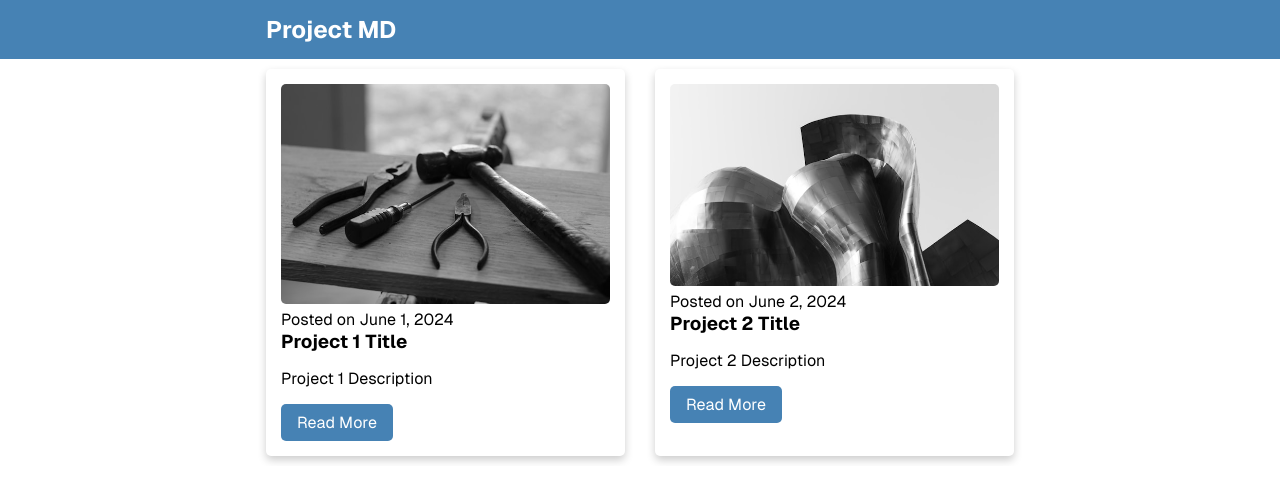
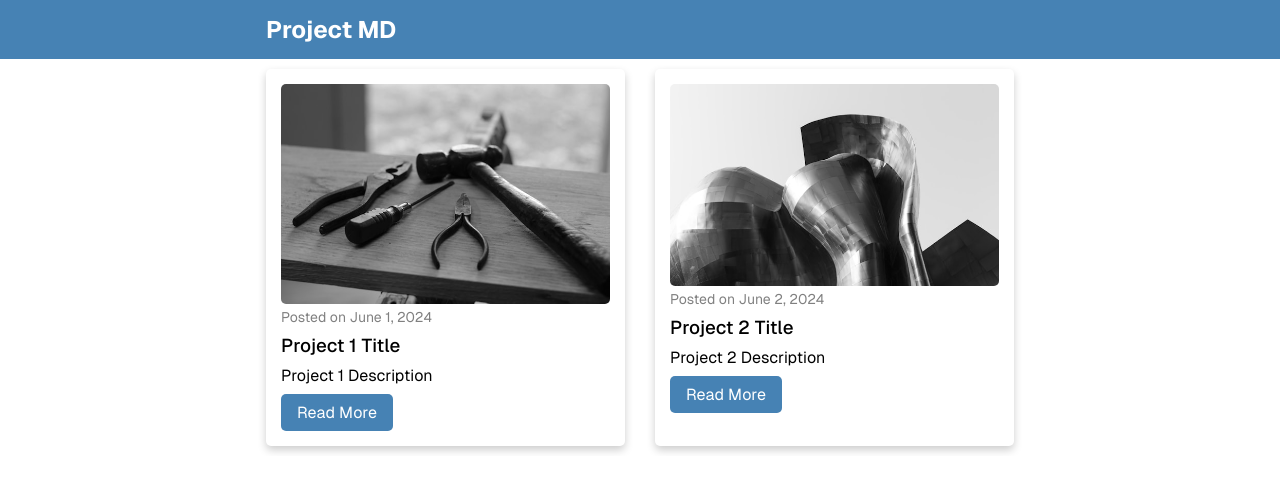
Before and after one commit to dogukanarslan/project-md, a Next.js app: page / in a window 1280 px wide. Shown: the top 502 px of the page. Built offline with nearby package versions, Linux system fonts and the light colour scheme.

Commit message:
Customize card component

```diff
--- a/app/globals.css
+++ b/app/globals.css
@@ -31,10 +31,6 @@ img {
   border-radius: 5px;
 }
 
-p {
-  margin: 15px 0;
-}
-
 .btn {
   display: inline-block;
   background: var(--primary-color);
@@ -57,11 +53,17 @@ p {
   box-shadow: 0 4px 8px 0 rgba(0, 0, 0, 0.2);
 }
 
-.card__date {
-  background: lightgray;
-  margin-bottom: 20px;
+.card__subtitle {
+  color: gray;
+  font-size: 14px;
+  margin-bottom: 8px;
 }
 
 .card__title {
-  margin: 10px 0;
+  font-weight: 500;
+  margin-bottom: 8px;
 }
+
+.card__text {
+  margin-bottom: 8px;
+}
--- a/components/Project.js
+++ b/components/Project.js
@@ -11,9 +11,9 @@ const Project = (props) => {
   return (
     <div className="card">
       <img src={cover_image} alt="" />
-      <div className="project-date">Posted on {posted_at}</div>
-      <h3>{title}</h3>
-      <p>{description}</p>
+      <div className="card__subtitle">Posted on {posted_at}</div>
+      <h3 className="card__title">{title}</h3>
+      <p className="card__text">{description}</p>
       <Link href={`/${slug}`} className="btn">
         Read More
       </Link>
```
